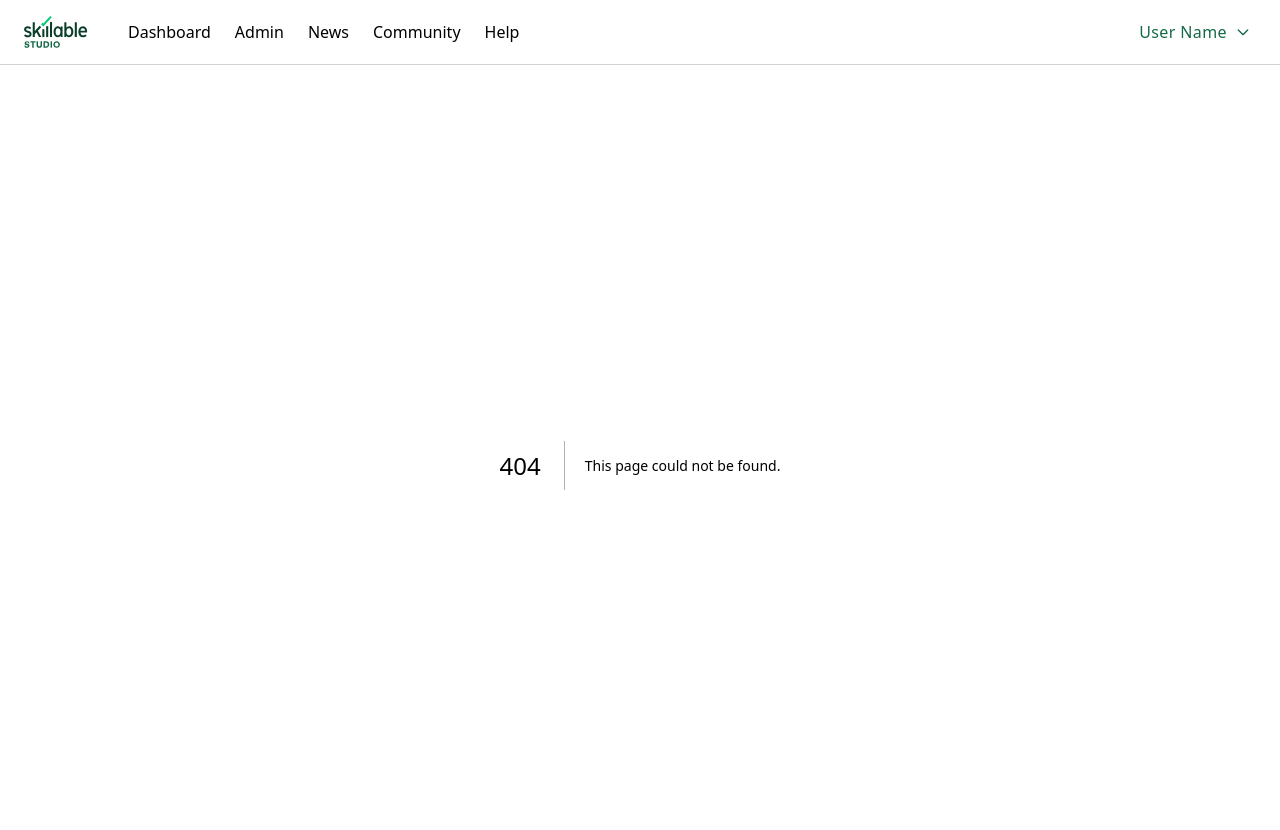
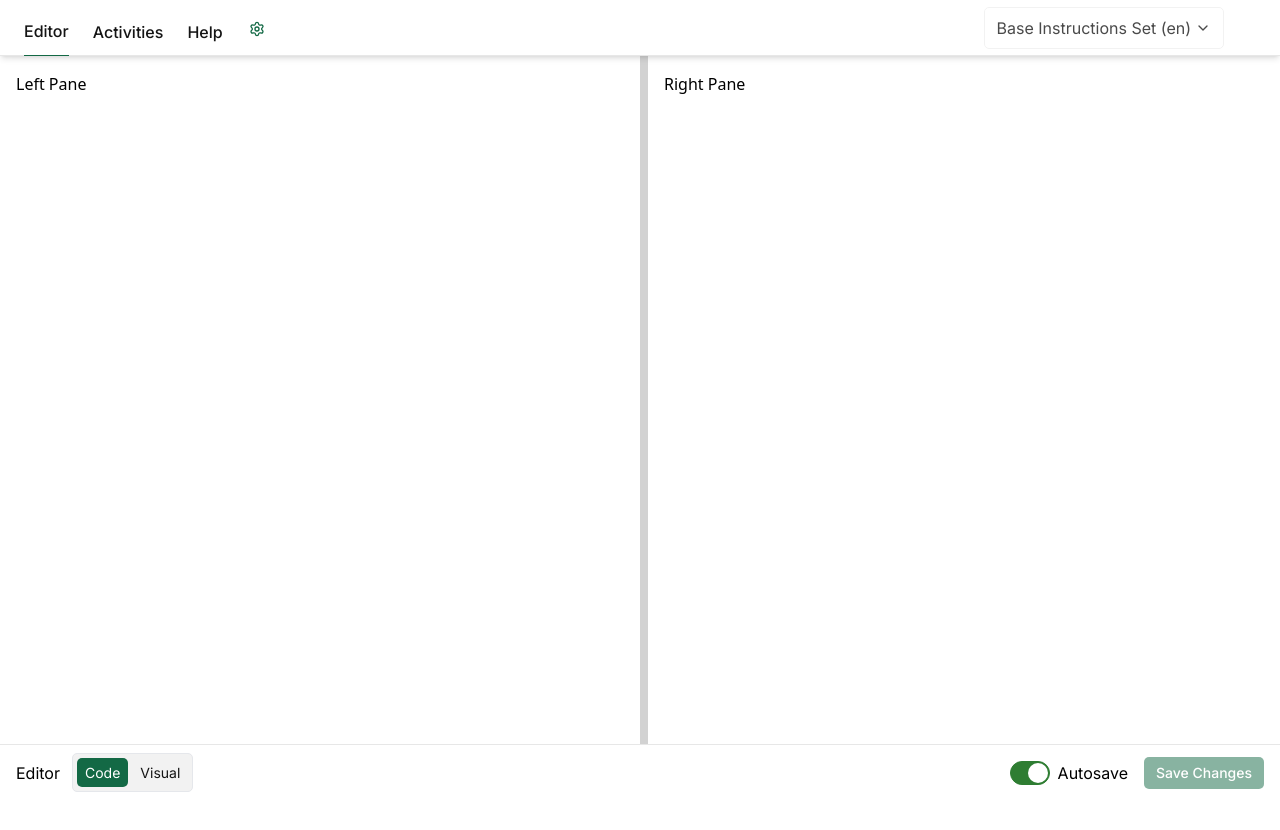
Before and after one commit to keoswalt/skillable-prototype-builder, a Next.js app: page /instructions-editor in a window 1280 px wide. Before the commit this address had no page. Shown: the top 830 px of the page. After the commit the page ends 800 px from the top, so only its background shows below. Built offline with nearby package versions, Linux system fonts and the light colour scheme.

Commit message:
Set up layout for instructions editor

```diff
--- /dev/null
+++ b/src/app/instructions-editor/page.tsx
@@ -0,0 +1,135 @@
+'use client';
+
+import React, { useState, useRef, useEffect } from 'react';
+import Tabs, { TabItem } from '@/components/navigation/Tabs';
+import { Button } from '@/components/buttons/Button';
+import { DropdownSelect } from '@/components/inputs/DropdownSelect';
+import StateToggle from '@/components/navigation/StateToggle';
+import { Switch } from '@/components/inputs/Switch';
+
+export default function InstructionsEditorPage() {
+  // Percentage width of the left pane
+  const [leftWidth, setLeftWidth] = useState(50);
+  const [isAutosave, setIsAutosave] = useState(true);
+  const [viewMode, setViewMode] = useState<'code' | 'visual'>('code');
+  const containerRef = useRef<HTMLDivElement>(null);
+  const isDraggingRef = useRef(false);
+
+  useEffect(() => {
+    const handlePointerMove = (e: PointerEvent) => {
+      if (!isDraggingRef.current || !containerRef.current) return;
+      const containerRect = containerRef.current.getBoundingClientRect();
+      const newLeftWidth = ((e.clientX - containerRect.left) / containerRect.width) * 100;
+      // Constrain between 10% and 90%
+      setLeftWidth(Math.min(90, Math.max(10, newLeftWidth)));
+    };
+
+    const stopDragging = () => {
+      isDraggingRef.current = false;
+    };
+
+    window.addEventListener('pointermove', handlePointerMove);
+    window.addEventListener('pointerup', stopDragging);
+
+    return () => {
+      window.removeEventListener('pointermove', handlePointerMove);
+      window.removeEventListener('pointerup', stopDragging);
+    };
+  }, []);
+
+  // Tab definitions for header navigation
+  const tabs: TabItem[] = [
+    { id: 'editor', label: 'Editor', content: <></> },
+    { id: 'activities', label: 'Activities', content: <></> },
+    { id: 'help', label: 'Help', content: <></> },
+  ];
+
+  return (
+    <div className="flex min-h-screen flex-col pt-14">
+      {/* Header */}
+      <header className="fixed top-0 left-0 w-full h-14 shrink-0 bg-_components-background border-b border-softgrey-main text-_components-text-primary px-4 flex items-center justify-between shadow-md z-20">
+        {/* Left side: Tabs + Settings */}
+        <div className="flex items-baseline gap-2">
+          <Tabs
+            items={tabs}
+            className="[&_[role=tabpanel]]:hidden" // Hide the panels when used inside header
+          />
+          <Button
+            variant="icon"
+            leftIcon="settings"
+            aria-label="Settings"
+          />
+        </div>
+
+        {/* Right side: Dropdown + Close */}
+        <div className="flex items-center gap-2">
+          <DropdownSelect
+            options={[{ label: 'Base Instructions Set (en)', value: '' }]}
+            maxWidth="sm"
+          />
+          <Button
+            variant="icon"
+            leftIcon="close"
+            className="text-white"
+            aria-label="Close"
+          />
+        </div>
+      </header>
+
+      {/* Body */}
+      <main ref={containerRef} className="flex flex-1 overflow-hidden">
+        {/* Left Pane */}
+        <section
+          className="min-w-0 overflow-auto"
+          style={{ width: `${leftWidth}%` }}
+        >
+          {/* Placeholder content */}
+          <div className="p-4">Left Pane</div>
+        </section>
+
+        {/* Grabber */}
+        <div
+          className="w-2 cursor-col-resize bg-softgrey-dark hover:bg-softgrey-main"
+          onPointerDown={() => {
+            isDraggingRef.current = true;
+          }}
+        />
+
+        {/* Right Pane */}
+        <section className="flex-1 min-w-0 overflow-auto">
+          {/* Placeholder content */}
+          <div className="p-4">Right Pane</div>
+        </section>
+      </main>
+
+      {/* Footer (fixed to viewport bottom) */}
+      <footer className="fixed bottom-0 left-0 w-full h-14 bg-[var(--components-background-default)] border-t border-softgrey-main px-4 flex items-center justify-between z-20">
+        {/* Left: StateToggle */}
+        <StateToggle
+          label="Editor"
+          options={[
+            { id: 'code', label: 'Code' },
+            { id: 'visual', label: 'Visual' },
+          ]}
+          value={viewMode}
+          onChange={(id) => setViewMode(id as 'code' | 'visual')}
+        />
+
+        {/* Right: Autosave Switch & Button */}
+        <div className="flex items-center gap-4">
+          <Switch
+            label="Autosave"
+            checked={isAutosave}
+            onChange={(e) => setIsAutosave(e.currentTarget.checked)}
+          />
+          <Button
+            variant="primary"
+            disabled={isAutosave}
+          >
+            Save Changes
+          </Button>
+        </div>
+      </footer>
+    </div>
+  );
+}
--- a/src/components/navigation/PrimaryNav.tsx
+++ b/src/components/navigation/PrimaryNav.tsx
@@ -3,6 +3,7 @@
 import Image from 'next/image';
 import Link from 'next/link';
 import { useState } from 'react';
+import { usePathname } from 'next/navigation';
 
 interface NavItem {
   label: string;
@@ -24,6 +25,13 @@ const navItems: NavItem[] = [
 ];
 
 export default function PrimaryNav() {
+  const pathname = usePathname();
+
+  // Don't show the nav on the instructions editor page
+  if (pathname.startsWith('/instructions-editor')) {
+    return null;
+  }
+
   const [menuState, setMenuState] = useState<MenuState>({
     isMobileMenuOpen: false,
     isCustomerDropdownOpen: false,
--- a/src/components/navigation/StateToggle.tsx
+++ b/src/components/navigation/StateToggle.tsx
@@ -92,7 +92,7 @@ const StateToggle = React.forwardRef<HTMLDivElement, StateToggleProps>(({
   };
 
   return (
-    <div ref={ref} className={cn('inline-flex items-center gap-2', className)}>
+    <div ref={ref} className={cn('inline-flex items-center gap-3', className)}>
       {label && (
         <span id={`${groupId}-label`} className="font-primary text-body-sm select-none">
           {label}
@@ -116,7 +116,7 @@ const StateToggle = React.forwardRef<HTMLDivElement, StateToggleProps>(({
               aria-pressed={isSelected}
               tabIndex={isSelected ? 0 : -1}
               className={cn(
-                'px-2 py-1 font-primary text-body-sm transition-colors rounded-[5px] focus:outline-none focus-visible:ring-2 focus-visible:ring-accent-main',
+                'px-2 py-1 font-primary text-body-xs transition-colors rounded-[5px] focus:outline-none focus-visible:ring-2 focus-visible:ring-accent-main',
                 isSelected
                   ? 'bg-primary-main text-primary-contrast'
                   : 'text-_components-text-primary hover:bg-softgrey-light',
--- a/src/components/navigation/Tabs.tsx
+++ b/src/components/navigation/Tabs.tsx
@@ -162,7 +162,7 @@ export const Tabs: React.FC<TabsProps> = ({
           aria-orientation={orientation}
           className={`
             scroll-smooth no-scrollbar
-            ${isHorizontal ? 'flex overflow-x-auto space-x-6 pl-8 pr-8' : 'flex flex-col items-start overflow-y-auto space-y-4 pt-8 pb-8'}
+            ${isHorizontal ? 'flex overflow-x-auto space-x-6 pl-2 pr-2' : 'flex flex-col items-start overflow-y-auto space-y-4 pt-8 pb-8'}
           `}
         >
           {items.map((tab, index) => {
@@ -183,7 +183,7 @@ export const Tabs: React.FC<TabsProps> = ({
                 onKeyDown={(e) => onKeyDown(e, index)}
                 className={`
                   ${common}
-                  ${isHorizontal ? 'pt-5 pb-4 mb-[-1px]' : 'pt-2 pb-2 pr-4 mr-[-1px] text-left'}
+                  ${isHorizontal ? 'pt-5 pb-3 mb-[-1px]' : 'pt-2 pb-2 pr-4 mr-[-1px] text-left'}
                   ${isActive ? `text-_components-text-primary ${activeBorder}` : 'border-transparent text-_components-text-primary hover:text-hardgrey-dark'}
                 `}
               >
```
